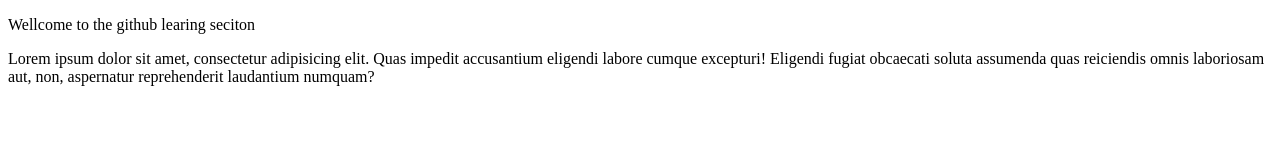
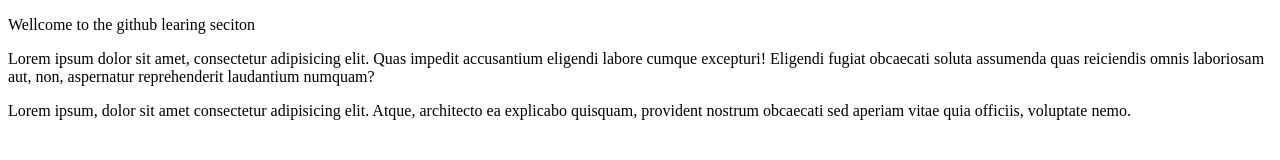
Before and after one commit to FarmanCs/devops, a website: page index.html in a window 1280 px wide. Drawn offline with Linux system fonts and the light colour scheme.

Commit message:
add thrid paraghraph to the index file

```diff
--- a/index.html
+++ b/index.html
@@ -13,5 +13,10 @@
       soluta assumenda quas reiciendis omnis laboriosam aut, non, aspernatur
       reprehenderit laudantium numquam?
     </p>
+    <p>
+      Lorem ipsum, dolor sit amet consectetur adipisicing elit. Atque,
+      architecto ea explicabo quisquam, provident nostrum obcaecati sed aperiam
+      vitae quia officiis, voluptate nemo.
+    </p>
   </body>
 </html>
```
